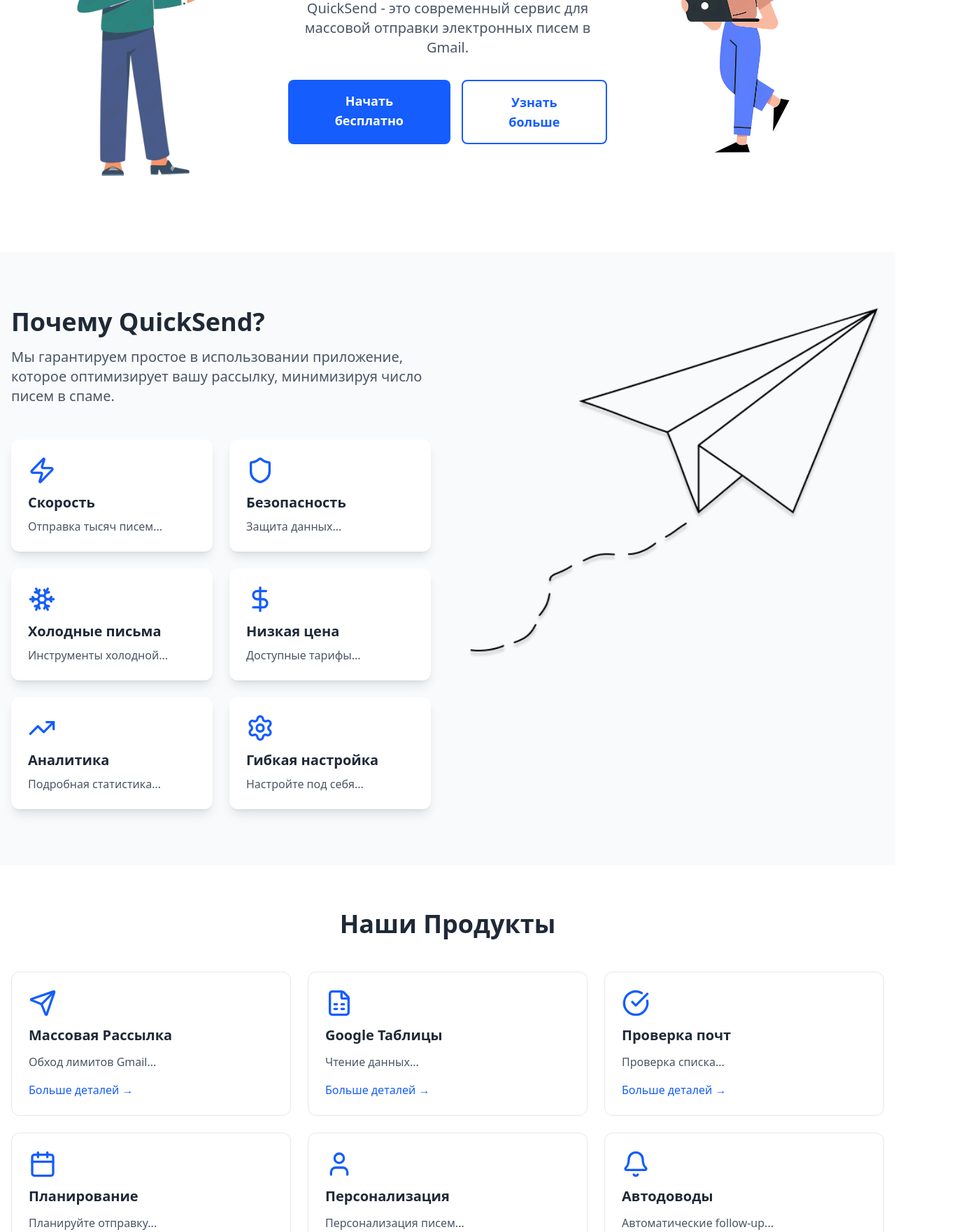
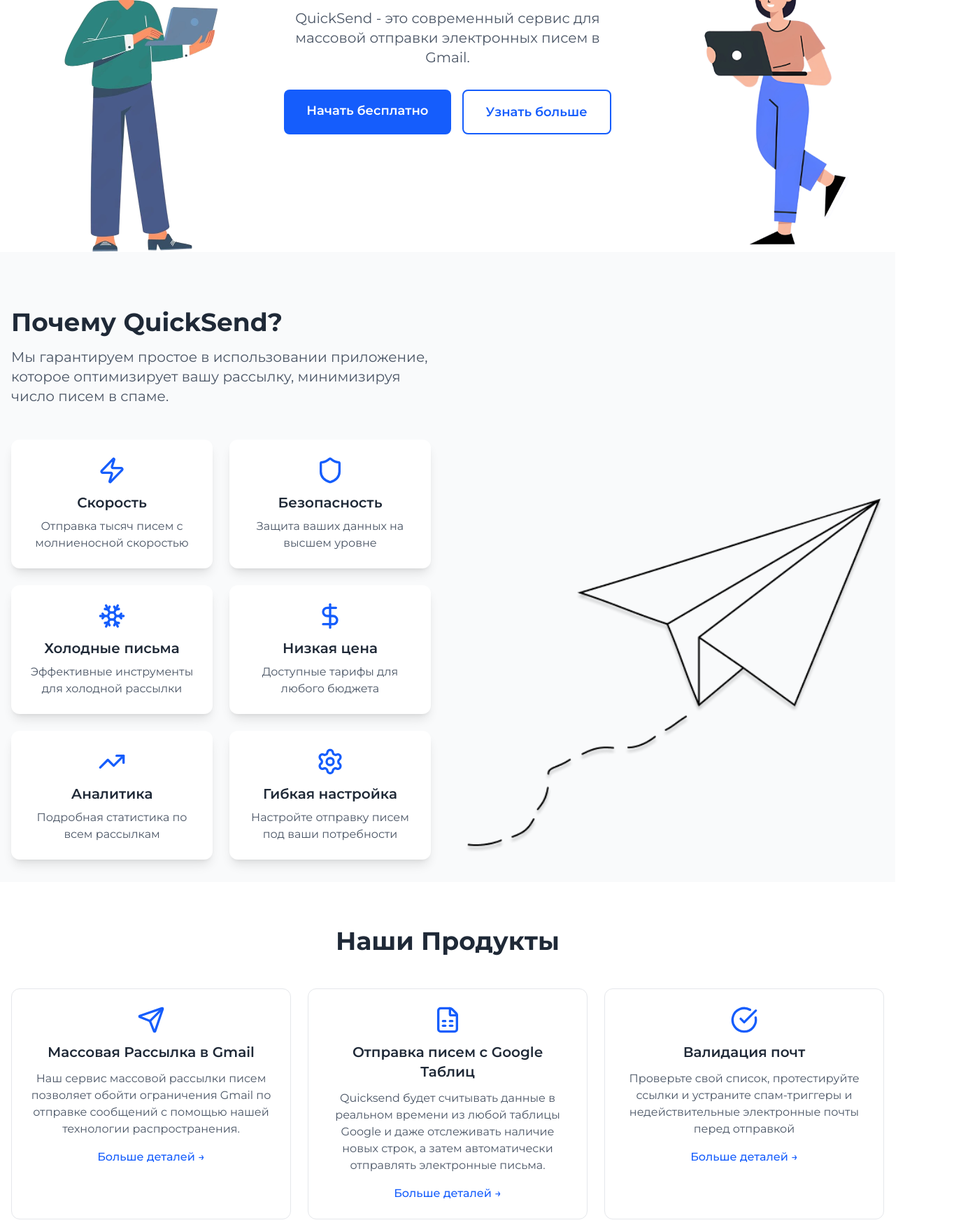
Before and after one commit to lifeofcapo/quicksend-next, a Next.js app: page / in a window 1280 px wide. Shown: the part 240-2000 px from the top of the page at 70% size, 1384 px wide, since content can reach past the window. Built offline with nearby package versions, Linux system fonts and the light colour scheme; no server answers.

Commit message:
fixed all media

```diff
--- a/src/app/globals.css
+++ b/src/app/globals.css
@@ -30,7 +30,7 @@
 }
 
 body {
-  font-family: var(--font-quicksand);
+  font-family: var(--font-montserrat), sans-serif;
   background-color: var(--color-bg-page);
   color: var(--color-text-primary);
   transition: background-color 0.3s ease, color 0.3s ease;
--- a/src/app/layout.tsx
+++ b/src/app/layout.tsx
@@ -6,8 +6,6 @@ import { ThemeProvider } from '@/contexts/theme-context';
 import { LanguageProvider } from '@/contexts/language-context';
 import { AuthProvider } from '@/components/AuthProvider';
 import { montserrat } from "@/lib/font";
-
-const inter = Inter({ subsets: ['latin', 'cyrillic'] })
 
 export const metadata: Metadata = {
   title: 'QuickSend: чтобы отправлять письма',
@@ -21,7 +19,7 @@ export default function RootLayout({
 }) {
   return (
     <html lang="en" className={montserrat.variable} suppressHydrationWarning>
-      <body>
+      <body className={montserrat.className}>
         <ThemeProvider>
           <LanguageProvider>
             <AuthProvider>
--- a/src/app/page.tsx
+++ b/src/app/page.tsx
@@ -21,8 +21,8 @@ export default function Home() {
   const videoRef = useRef<HTMLVideoElement>(null);
 
   useEffect(() => {
-    const emailTarget = 1234567;
-    const campaignTarget = 45678;
+    const emailTarget = 100000;
+    const campaignTarget = 12000;
     const duration = 2000;
     const steps = 60;
     const emailIncrement = emailTarget / steps;
@@ -96,21 +96,21 @@ export default function Home() {
   const pl = (p: LangValue) => language === 'ru' ? p.ru : p.en;
 
   const advantages = [
-    { icon: Zap, title: {ru:'Скорость',en:'Speed'}, desc:{ru:'Отправка тысяч писем...',en:'Send thousands...'} },
-    { icon: Shield, title:{ru:'Безопасность',en:'Security'}, desc:{ru:'Защита данных...',en:'Top-level protection...'} },
-    { icon: Snowflake, title:{ru:'Холодные письма',en:'Cold Emails'}, desc:{ru:'Инструменты холодной...',en:'Cold emailing tools...'} },
-    { icon: DollarSign, title:{ru:'Низкая цена',en:'Low Price'}, desc:{ru:'Доступные тарифы...',en:'Affordable plans...'} },
-    { icon: TrendingUp, title:{ru:'Аналитика',en:'Analytics'}, desc:{ru:'Подробная статистика...',en:'Detailed stats...'} },
-    { icon: Settings, title:{ru:'Гибкая настройка',en:'Flexible Setup'}, desc:{ru:'Настройте под себя...',en:'Customize sending...'} },
+    { icon: Zap, title: {ru:'Скорость',en:'Speed'}, desc:{ru:'Отправка тысяч писем с молниеносной скоростью',en:'Send thousands of emails at lightning speed'} },
+    { icon: Shield, title:{ru:'Безопасность',en:'Security'}, desc:{ru:'Защита ваших данных на высшем уровне',en:'Top-level protection of your data'} },
+    { icon: Snowflake, title:{ru:'Холодные письма',en:'Cold Emails'}, desc:{ru:'Эффективные инструменты для холодной рассылки',en:'Effective tools for cold emailing'} },
+    { icon: DollarSign, title:{ru:'Низкая цена',en:'Low Price'}, desc:{ru:'Доступные тарифы для любого бюджета',en:'Affordable rates for any budget'} },
+    { icon: TrendingUp, title:{ru:'Аналитика',en:'Analytics'}, desc:{ru:'Подробная статистика по всем рассылкам',en:'Detailed statistics for all mailings'} },
+    { icon: Settings, title:{ru:'Гибкая настройка',en:'Flexible Setup'}, desc:{ru:'Настройте отправку писем под ваши потребности',en:'Configure email sending to your needs'} },
   ];
 
   const products = [
-    { icon: Send, title:{ru:'Массовая Рассылка',en:'Mass Emails'}, desc:{ru:'Обход лимитов Gmail...',en:'Break Gmail limits...'} },
-    { icon: FileSpreadsheet, title:{ru:'Google Таблицы',en:'Google Sheets'}, desc:{ru:'Чтение данных...',en:'Reads Sheets data...'} },
-    { icon: CheckCircle, title:{ru:'Проверка почт',en:'Email Verification'}, desc:{ru:'Проверка списка...',en:'Verify list...'} },
-    { icon: Calendar, title:{ru:'Планирование',en:'Scheduling'}, desc:{ru:'Планируйте отправку...',en:'Schedule campaigns...'} },
-    { icon: User, title:{ru:'Персонализация',en:'Personalization'}, desc:{ru:'Персонализация писем...',en:'Personalized emails...'} },
-    { icon: Bell, title:{ru:'Автодоводы',en:'Follow-ups'}, desc:{ru:'Автоматические follow-up...',en:'Automatic follow-ups...'} },
+    { icon: Send, title:{ru:'Массовая Рассылка в Gmail',en:'Mass Emails in Gmail'}, desc:{ru:'Наш сервис массовой рассылки писем позволяет обойти ограничения Gmail по отправке сообщений с помощью нашей технологии распространения.',en:'Our mass email service can break Gmail sending limits using our distribution technology.'} },
+    { icon: FileSpreadsheet, title:{ru:'Отправка писем с Google Таблиц',en:'Mail Merge with Google Sheets'}, desc:{ru:'Quicksend будет считывать данные в реальном времени из любой таблицы Google и даже отслеживать наличие новых строк, а затем автоматически отправлять электронные письма.',en:'Quicksend will read data live from any Google Sheet and even monitor for new rows and then send emails automatically.'} },
+    { icon: CheckCircle, title:{ru:'Валидация почт',en:'Email Verification'}, desc:{ru:'Проверьте свой список, протестируйте ссылки и устраните спам-триггеры и недействительные электронные почты перед отправкой',en:'Verify your list, test links, & fix spam triggers and invalid emails before you send'} },
+    { icon: Calendar, title:{ru:'Планирование массовых рассылок и писем',en:'Schedule Mass emails and Mail Merges'}, desc:{ru:'Запланируйте отправку писем на любое время в будущем или установите ее повторение ежедневно или ежечасно.',en:'Schedule a mail merge for any time in the future, or set it to repeat daily or hourly.'} },
+    { icon: User, title:{ru:'Персонализация',en:'Personalization'}, desc:{ru:'Подключитесь к Google Sheet и персонализируйте с помощью любого столбца или используйте базовую персонализацию имени и фамилии без электронной таблицы. Используйте резервные значения. Не знаете чье-то имя? Мы автоматически его определим.',en:'Connect to a Google Sheet and personalize with any column, or use basic first and last name personalization without a spreadsheet. Use fallback values. Do not know someones first name? We will auto-detect it.'} },
+    { icon: Bell, title:{ru:'Автоматические последующие письма',en:'Automatic Follow-up Emails'}, desc:{ru:'Установите автоматическую отправку последующих писем в последовательности, пока получатель не ответит. Лучший способ повысить показатели ответов.',en:'Sending cold email? Set automatic follow-up emails to send in a sequence until your recipient replies. The best way to boost response rates.'} },
   ];
 
   const plans = [
@@ -142,11 +142,19 @@ export default function Home() {
       <div className="relative z-10">
         <Header />
     <main>
-      {/* Hero Section - исправленная */}
 <section id="hero-section" className="pt-24 pb-20 px-4 bg-white dark:bg-gray-900 transition-colors h-[600px]">
   <div className="container mx-auto h-full">
     <div className="flex flex-col lg:flex-row items-center justify-between gap-4 max-w-7xl mx-auto h-full">
-      <div className="relative w-[320px] h-[320px] lg:w-[380px] lg:h-[380px] flex-shrink-0 order-1 lg:order-1">
+      <div className="text-center max-w-xl flex-1 order-2 lg:order-2 mb-4">
+        <h1 className="text-4xl md:text-6xl font-bold text-gray-900 dark:text-white mb-6">{t.title}</h1>
+        <p className="text-lg md:text-xl text-gray-600 dark:text-gray-300 mb-8">{t.description}</p>
+        <div className="flex flex-col sm:flex-row justify-center gap-4">
+          <Link href="#" className="px-8 py-4 bg-blue-600 dark:bg-blue-700 text-white rounded-lg hover:bg-blue-700 dark:hover:bg-blue-600 transition text-lg font-semibold">{t.startFree}</Link>
+          <Link href="#whyquicksend" className="px-8 py-4 bg-white dark:bg-gray-800 text-blue-600 dark:text-blue-400 border-2 border-blue-600 dark:border-blue-400 rounded-lg hover:bg-blue-50 dark:hover:bg-blue-900/20 transition text-lg font-semibold">{t.learnMore}</Link>
+        </div>
+      </div>
+
+      <div className="relative w-[320px] h-[320px] lg:w-[370px] lg:h-[590px] flex-shrink-0 order-1 lg:order-1 mt-auto">
         <Image
           src="/images/image.png"
           alt="Hero Left"
@@ -156,16 +164,7 @@ export default function Home() {
         />
       </div>
 
-      <div className="text-center max-w-xl flex-1 order-2 lg:order-2 mb-4">
-        <h1 className="text-4xl md:text-6xl font-bold text-gray-900 dark:text-white mb-6">{t.title}</h1>
-        <p className="text-lg md:text-xl text-gray-600 dark:text-gray-300 mb-8">{t.description}</p>
-        <div className="flex flex-col sm:flex-row justify-center gap-4">
-          <Link href="#" className="px-8 py-4 bg-blue-600 dark:bg-blue-700 text-white rounded-lg hover:bg-blue-700 dark:hover:bg-blue-600 transition text-lg font-semibold">{t.startFree}</Link>
-          <Link href="#whyquicksend" className="px-8 py-4 bg-white dark:bg-gray-800 text-blue-600 dark:text-blue-400 border-2 border-blue-600 dark:border-blue-400 rounded-lg hover:bg-blue-50 dark:hover:bg-blue-900/20 transition text-lg font-semibold">{t.learnMore}</Link>
-        </div>
-      </div>
-
-      <div className="relative w-[320px] h-[320px] lg:w-[380px] lg:h-[380px] flex-shrink-0 order-3 lg:order-3">
+      <div className="relative w-[380px] h-[420px] lg:w-[490px] lg:h-[600px] flex-shrink-0 order-3 lg:order-3 mt-auto lg:mr-[-120px]">
         <Image
           src="/images/image (1) (1).png"
           alt="Hero Right"
@@ -177,20 +176,22 @@ export default function Home() {
   </div>
 </section>
 
-<section id="whyquicksend" className="py-20 px-4 bg-gray-50 dark:bg-gray-800 transition-colors relative overflow-hidden">
+<section id="whyquicksend" className="py-20 px-4 bg-gray-50 dark:bg-gray-800 transition-colors relative overflow-hidden h-[900px]">
   <div className="container mx-auto">
     <div className="flex flex-col lg:flex-row items-start gap-12 max-w-7xl mx-auto">
       {/* Левая часть - преимущества */}
       <div className="flex-1">
-        <h2 className="text-4xl font-bold mb-4 dark:text-white">{t.whyTitle}</h2>
-        <p className="text-xl text-gray-600 dark:text-gray-300 mb-12 max-w-2xl">{t.whyDesc}</p>
+        <h2 className="text-4xl font-bold mb-4 dark:text-white text-center lg:text-left">{t.whyTitle}</h2>
+        <p className="text-xl text-gray-600 dark:text-gray-300 mb-12 max-w-2xl text-center lg:text-left">{t.whyDesc}</p>
 
         <div className="grid grid-cols-1 md:grid-cols-2 gap-6">
           {advantages.map((a, i) => {
             const Icon = a.icon;
             return (
-              <div key={i} className="bg-white dark:bg-gray-700 p-6 rounded-xl shadow-lg hover:shadow-xl transition">
-                <Icon className="w-10 h-10 text-blue-600 dark:text-blue-400 mb-3" />
+              <div key={i} className="bg-white dark:bg-gray-700 p-6 rounded-xl shadow-lg hover:shadow-xl transition text-center">
+                <div className="flex justify-center mb-3">
+                  <Icon className="w-10 h-10 text-blue-600 dark:text-blue-400" />
+                </div>
                 <h3 className="text-xl font-semibold mb-2 dark:text-white">{adv(a.title)}</h3>
                 <p className="text-gray-600 dark:text-gray-300">{adv(a.desc)}</p>
               </div>
@@ -198,10 +199,8 @@ export default function Home() {
           })}
         </div>
       </div>
-
-      {/* Правая часть - изображение */}
       <div className="flex-1 relative flex items-end">
-        <div className="relative w-full h-[500px]">
+        <div className="relative w-full h-[600px] lg:h-[1050px] lg:mr-[-290px]">
           <Image
             src="/images/Group 1.png"
             alt="Why QuickSend"
@@ -214,9 +213,6 @@ export default function Home() {
     </div>
     </div>
 </section>
-
-
-          {/* Products Section */}
 <section id="products" className="py-16 px-4 bg-white dark:bg-gray-900 transition-colors">
   <div className="container mx-auto">
     <h2 className="text-4xl font-bold text-center mb-12 dark:text-white">{t.productsTitle}</h2>
@@ -225,8 +221,10 @@ export default function Home() {
       {products.map((p, i) => {
         const Icon = p.icon;
         return (
-                    <div key={i} className="bg-white dark:bg-gray-800 p-6 rounded-xl border border-gray-200 dark:border-gray-700 hover:border-blue-400 dark:hover:border-blue-400 hover:shadow-xl transition">
-                      <Icon className="w-10 h-10 text-blue-600 dark:text-blue-400 mb-3" />
+          <div key={i} className="bg-white dark:bg-gray-800 p-6 rounded-xl border border-gray-200 dark:border-gray-700 hover:border-blue-400 dark:hover:border-blue-400 hover:shadow-xl transition text-center">
+            <div className="flex justify-center mb-3">
+              <Icon className="w-10 h-10 text-blue-600 dark:text-blue-400" />
+            </div>
             <h3 className="text-xl font-semibold mb-3 dark:text-white">{pl(p.title)}</h3>
             <p className="text-gray-600 dark:text-gray-300 mb-4">{pl(p.desc)}</p>
             <Link href="/faq" className="text-blue-600 dark:text-blue-400 hover:text-blue-700 dark:hover:text-blue-300 font-medium">{t.moreDetails}</Link>
@@ -282,7 +280,6 @@ export default function Home() {
   </div>
 </section>
 
-          {/* Pricing Section - исправленная */}
           <section id="pricing" className="py-16 px-4 bg-gray-50 dark:bg-gray-900 transition-colors relative overflow-hidden">
             <div className="absolute inset-x-0 bottom-[-25px] flex justify-center pointer-events-none">
               <div className="relative w-full max-w-3xl opacity-80 dark:opacity-60 mix-blend-multiply dark:mix-blend-screen translate-x-[-300px]">
```
Lines whose indentation alone changed are shown as unchanged.
